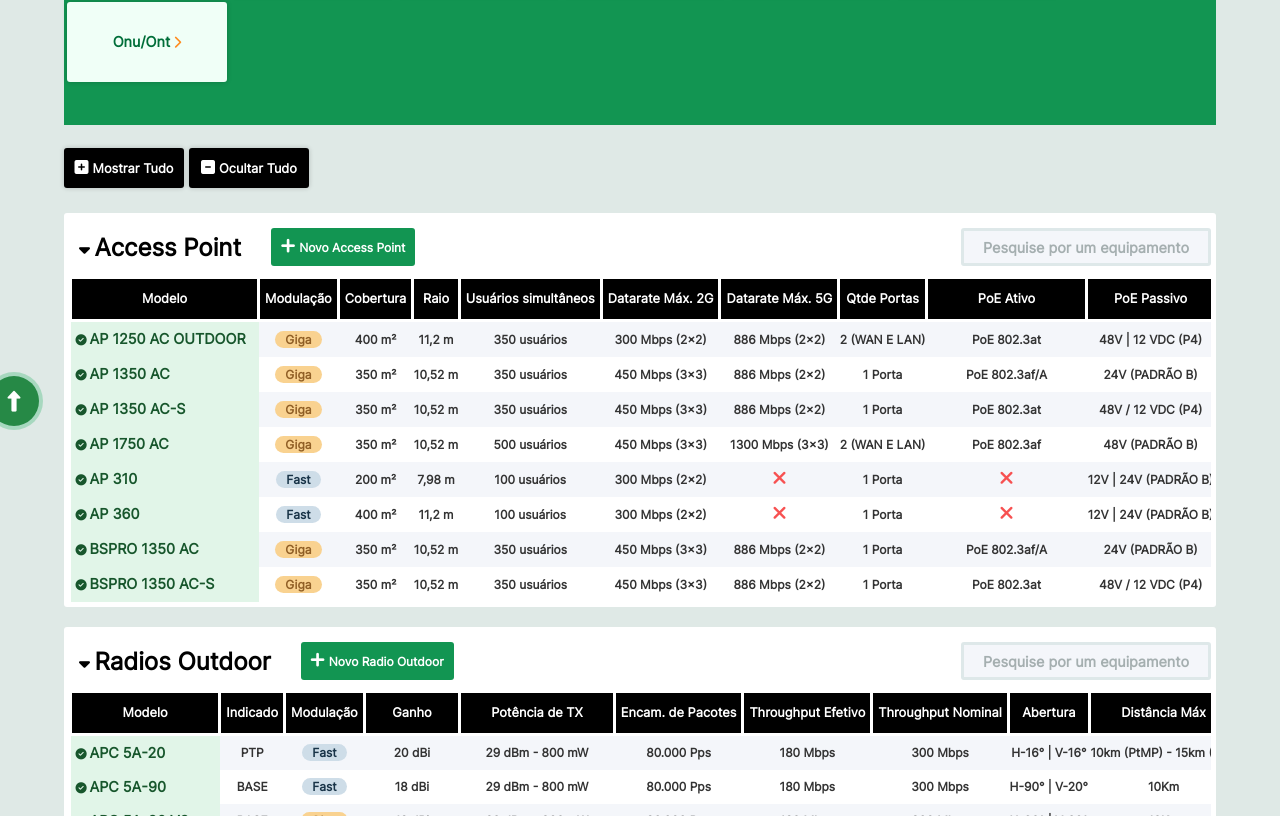
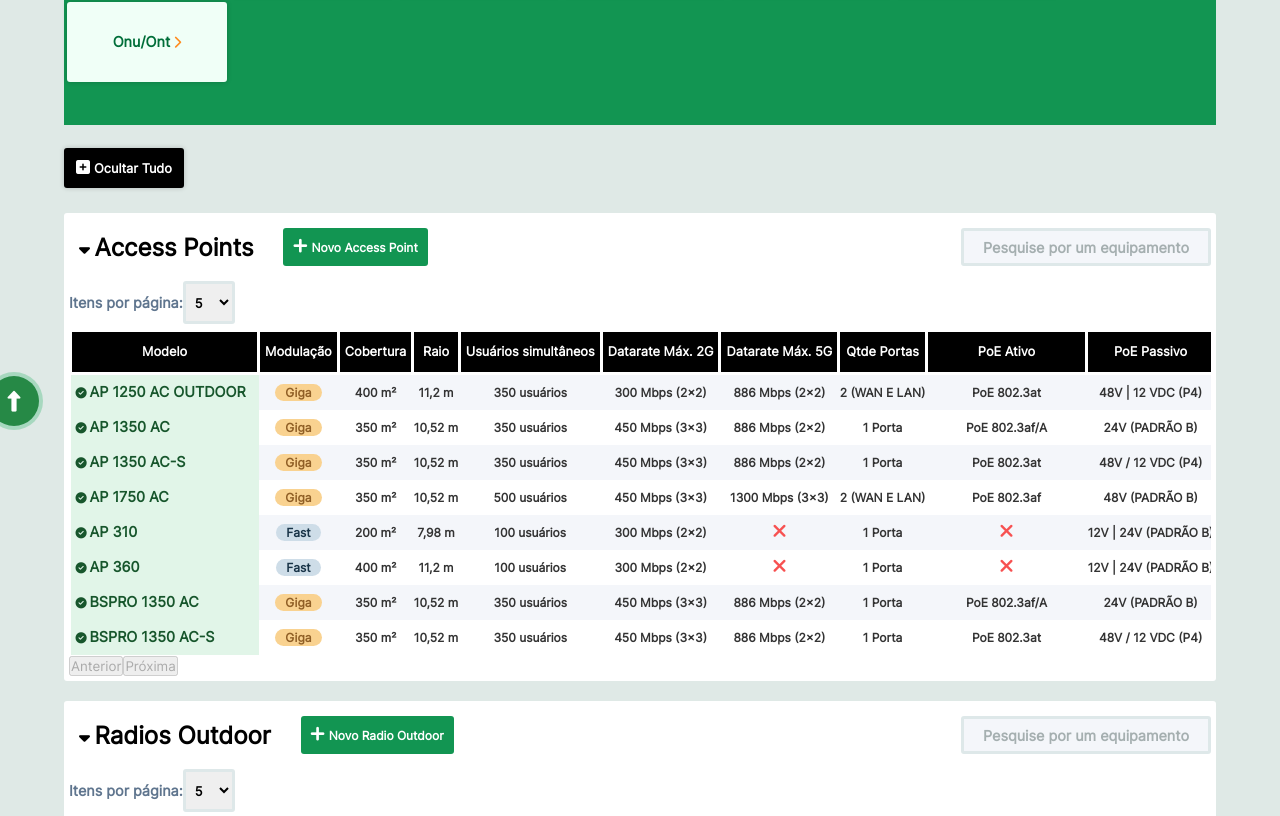
Before and after one commit to felipegcoutinho/olimpo, a React (Vite) app: page / in a window 1280 px wide. Shown: the part 344-1160 px from the top of the page. Built offline with nearby package versions, Linux system fonts and the light colour scheme; data requests are answered from the project's data file.

Commit message:
update pagination

```diff
--- a/src/App.jsx
+++ b/src/App.jsx
@@ -8,39 +8,32 @@
 import Conversores from "./Components/Conversores.jsx";
 import Sfp from "./Components/Sfp.jsx";
 import Onu from "./Components/Onu.jsx";
-import {createContext} from "react";
+import {createContext, useState} from "react";
 
 export const AdminContext = createContext();
 
 function App() {
-  const [admin, setAdmin] = React.useState(true);
-  const [HideAP, setHideAP] = React.useState(true);
-  const [HideRADIO, setHideRADIO] = React.useState(true);
-  const [HideHO, setHideHO] = React.useState(true);
-  const [HideSwitch, setHideSwitch] = React.useState(true);
-  const [HideConversor, setHideConversor] = React.useState(true);
-  const [HideSFP, setHideSFP] = React.useState(true);
-  const [HideONU, setHideONU] = React.useState(true);
-  const [updatedProduct, setUpdatedProduct] = React.useState("");
+  const [admin, setAdmin] = useState(true);
+  const [HideAP, setHideAP] = useState(true);
+  const [HideRADIO, setHideRADIO] = useState(true);
+  const [HideHO, setHideHO] = useState(true);
+  const [HideSwitch, setHideSwitch] = useState(true);
+  const [HideConversor, setHideConversor] = useState(true);
+  const [HideSFP, setHideSFP] = useState(true);
+  const [HideONU, setHideONU] = useState(true);
+  const [updatedProduct, setUpdatedProduct] = useState("");
 
-  const MostrarTudo = () => {
-    setHideAP(true);
-    setHideRADIO(true);
-    setHideHO(true);
-    setHideSwitch(true);
-    setHideConversor(true);
-    setHideSFP(true);
-    setHideONU(true);
-  };
+  const [ShowHide, setShowHide] = useState(true);
 
-  const OcultarTudo = () => {
-    setHideAP(false);
-    setHideRADIO(false);
-    setHideHO(false);
-    setHideSwitch(false);
-    setHideConversor(false);
-    setHideSFP(false);
-    setHideONU(false);
+  const alternarMostrarOcultar = () => {
+    setShowHide(!ShowHide);
+    setHideAP(!ShowHide);
+    setHideRADIO(!ShowHide);
+    setHideHO(!ShowHide);
+    setHideSwitch(!ShowHide);
+    setHideConversor(!ShowHide);
+    setHideSFP(!ShowHide);
+    setHideONU(!ShowHide);
   };
 
   return (
@@ -68,14 +61,17 @@
             setUpdatedProduct,
           }}>
           <Header />
-          <div>
-            <button className={style.buttonShowAll} onClick={MostrarTudo}>
+
+          {ShowHide ? (
+            <button className={style.buttonShowAll} onClick={alternarMostrarOcultar}>
+              Ocultar Tudo
+            </button>
+          ) : (
+            <button className={style.buttonHideAll} onClick={alternarMostrarOcultar}>
               Mostrar Tudo
             </button>
-            <button className={style.buttonHideAll} onClick={OcultarTudo}>
-              Ocultar Tudo
-            </button>
-          </div>
+          )}
+
           {/* APs */}
           <AccessPoints />
 
--- a/src/Components/Ap.jsx
+++ b/src/Components/Ap.jsx
@@ -6,6 +6,8 @@
 import {AdminContext} from "../App";
 import Swal from "sweetalert2";
 import Modal from "react-modal";
+import {Paginacao} from "./Pagination";
+import TableBar from "./TableBar";
 
 export const APContext = createContext();
 
@@ -134,24 +136,17 @@
 
   return (
     <div className={style.box_content}>
-      <div className={style.header_box_content}>
-        <button id="ap" className={HideAP ? style.arrowHide : style.arrowShow} onClick={handleHideAP}>
-          <span className={style.title}>Access Point</span>
-        </button>
-
-        {admin && (
-          <button className={style.btn_add} onClick={openModal}>
-            Novo Access Point
-          </button>
-        )}
-
-        <input
-          className={style.searchBarDevices}
-          placeholder="Pesquise por um equipamento"
-          value={queryAP}
-          onChange={handleSearchChangeAP}
+      <TableBar
+        id="ap"
+        Hide={HideAP}
+        handleHide={handleHideAP}
+        tableName="Access Points"
+        openModal={openModal}
+        admin={admin}
+        handleSearchChange={handleSearchChangeAP}
+        query={queryAP}
+        newButton="Novo Access Point"
       />
-      </div>
 
       <APContext.Provider
         value={{
@@ -169,22 +164,11 @@
       </APContext.Provider>
 
       {HideAP && (
-        <div style={{overflowX: "auto"}}>
-          <table className={style.devicesTable}>
-            {/* Table Headers*/}
-            <Ap_theads />
-
-            {accessPoint
-              .filter((ap) => {
-                if (ap.modelo.toLowerCase().includes(queryAP.toLowerCase())) {
-                  return ap;
-                } else if (ap.modulação.toLowerCase().includes(queryAP.toLowerCase())) {
-                  return ap;
-                } else {
-                }
-              })
-              .map((ap, index) => {
-                return (
+        <Paginacao
+          dados={accessPoint}
+          Tablehead={<Ap_theads />}
+          query={queryAP}
+          mapFunction={(ap, index) => (
             <tbody>
               <tr key={index}>
                 <td className={ap.status === "Phaseout" ? style.status_phaseout : style.status_suporte}>{ap.modelo}</td>
@@ -220,10 +204,8 @@
                 )}
               </tr>
             </tbody>
-                );
-              })}
-          </table>
-        </div>
+          )}
+        />
       )}
     </div>
   );
--- /dev/null
+++ b/src/Components/Pagination.jsx
@@ -0,0 +1,60 @@
+import {useState} from "react";
+import style from "../../src/App.module.css";
+
+export function Paginacao({dados, mapFunction, Tablehead, query}) {
+  const [paginaAtual, setPaginaAtual] = useState(0);
+  const [itensPorPagina, setItensPorPagina] = useState(15);
+
+  const indiceInicial = paginaAtual * itensPorPagina;
+  const indiceFinal = indiceInicial + itensPorPagina;
+  const dadosPaginados = dados.slice(indiceInicial, indiceFinal);
+
+  const paginasTotais = Math.ceil(dados.length / itensPorPagina);
+
+  function paginaAnterior() {
+    setPaginaAtual((paginaAtual) => Math.max(0, paginaAtual - 1));
+  }
+
+  function proximaPagina() {
+    setPaginaAtual((paginaAtual) => Math.min(paginasTotais - 1, paginaAtual + 1));
+  }
+
+  function handleItensPorPaginaChange(event) {
+    setItensPorPagina(parseInt(event.target.value, 10));
+    setPaginaAtual(0); // Volta para a primeira página quando o número de itens por página é alterado
+  }
+
+  return (
+    <>
+      <div style={{overflowX: "auto"}}>
+        <label htmlFor="itensPorPagina">Itens por página:</label>
+        <select id="itensPorPagina" value={itensPorPagina} onChange={handleItensPorPaginaChange}>
+          <option value="5">5</option>
+          <option value="10">10</option>
+          <option value="20">20</option>
+        </select>
+        <table className={style.devicesTable}>
+          {Tablehead}
+
+          {dadosPaginados
+            .filter((item) => {
+              if (item.modelo.toLowerCase().includes(query.toLowerCase())) {
+                return item;
+              } else if (item.modulação.toLowerCase().includes(query.toLowerCase())) {
+                return item;
+              }
+            })
+            .map(mapFunction)}
+        </table>
+      </div>
+
+      {/* Renderiza os botões de navegação */}
+      <button onClick={paginaAnterior} disabled={paginaAtual === 0}>
+        Anterior
+      </button>
+      <button onClick={proximaPagina} disabled={paginaAtual === paginasTotais - 1}>
+        Próxima
+      </button>
+    </>
+  );
+}
--- a/src/Components/Radio.jsx
+++ b/src/Components/Radio.jsx
@@ -6,6 +6,8 @@
 import RadioModal from "./RadioModal";
 import {AdminContext} from "../App";
 import Swal from "sweetalert2";
+import {Paginacao} from "./Pagination";
+import TableBar from "./TableBar";
 
 export const RadioContext = createContext();
 
@@ -125,24 +127,17 @@
 
   return (
     <div className={style.box_content}>
-      <div className={style.header_box_content}>
-        <button id="radio" className={HideRADIO ? style.arrowHide : style.arrowShow} onClick={handleHideRADIO}>
-          <span className={style.title}>Radios Outdoor</span>
-        </button>
-
-        {admin && (
-          <button className={style.btn_add} onClick={openModal}>
-            Novo Radio Outdoor
-          </button>
-        )}
-
-        <input
-          placeholder="Pesquise por um equipamento"
-          value={queryRADIO}
-          onChange={handleSearchChangeRADIO}
-          className={style.searchBarDevices}
+      <TableBar
+        id="radio"
+        Hide={HideRADIO}
+        handleHide={handleHideRADIO}
+        tableName="Radios Outdoor"
+        openModal={openModal}
+        admin={admin}
+        handleSearchChange={handleSearchChangeRADIO}
+        query={queryRADIO}
+        newButton="Novo Radio Outdoor"
       />
-      </div>
 
       <RadioContext.Provider
         value={{
@@ -160,19 +155,11 @@
       </RadioContext.Provider>
 
       {HideRADIO && (
-        <div style={{overflowX: "auto"}}>
-          <table className={style.devicesTable}>
-            {/* Table Headers*/}
-            <RADIO />
-
-            {RadiosOutdoor.filter((radio) => {
-              if (radio.modelo.toLowerCase().includes(queryRADIO.toLowerCase())) {
-                return radio;
-              } else if (radio.modulação.toLowerCase().includes(queryRADIO.toLowerCase())) {
-                return radio;
-              }
-            }).map((radio, index) => {
-              return (
+        <Paginacao
+          dados={RadiosOutdoor}
+          Tablehead={<RADIO />}
+          query={queryRADIO}
+          mapFunction={(radio, index) => (
             <tbody>
               <tr key={index}>
                 <td className={radio.status === "Phaseout" ? style.status_phaseout : style.status_suporte}>{radio.modelo}</td>
@@ -194,9 +181,7 @@
                 <td>{radio.pps}</td>
                 <td>{radio.throughputEfetivo}</td>
                 <td>{radio.throughputNominal}</td>
-                    <td className={radio.aberturaHorVer === "-" && style.NaoPossui}>
-                      {radio.aberturaHorVer !== "-" && radio.aberturaHorVer}
-                    </td>
+                <td className={radio.aberturaHorVer === "-" && style.NaoPossui}>{radio.aberturaHorVer !== "-" && radio.aberturaHorVer}</td>
                 <td className={radio.distancia === "-" && style.NaoPossui}>{radio.distancia !== "-" && radio.distancia}</td>
                 <td>{radio.wireless}</td>
                 <td>{radio.alimentaçao}</td>
@@ -214,10 +199,8 @@
                 )}
               </tr>
             </tbody>
-              );
-            })}
-          </table>
-        </div>
+          )}
+        />
       )}
     </div>
   );
--- /dev/null
+++ b/src/Components/TableBar.jsx
@@ -0,0 +1,22 @@
+import React from "react";
+import style from "../../src/App.module.css";
+
+function TableBar({id, Hide, handleHide, tableName, admin, openModal, newButton, query, handleSearchChange}) {
+  return (
+    <div className={style.header_box_content}>
+      <button id={id} className={Hide ? style.arrowHide : style.arrowShow} onClick={handleHide}>
+        <span className={style.title}>{tableName}</span>
+      </button>
+
+      {admin && (
+        <button className={style.btn_add} onClick={openModal}>
+          {newButton}
+        </button>
+      )}
+
+      <input className={style.searchBarDevices} placeholder="Pesquise por um equipamento" value={query} onChange={handleSearchChange} />
+    </div>
+  );
+}
+
+export default TableBar;
```
Lines whose indentation alone changed are shown as unchanged.
